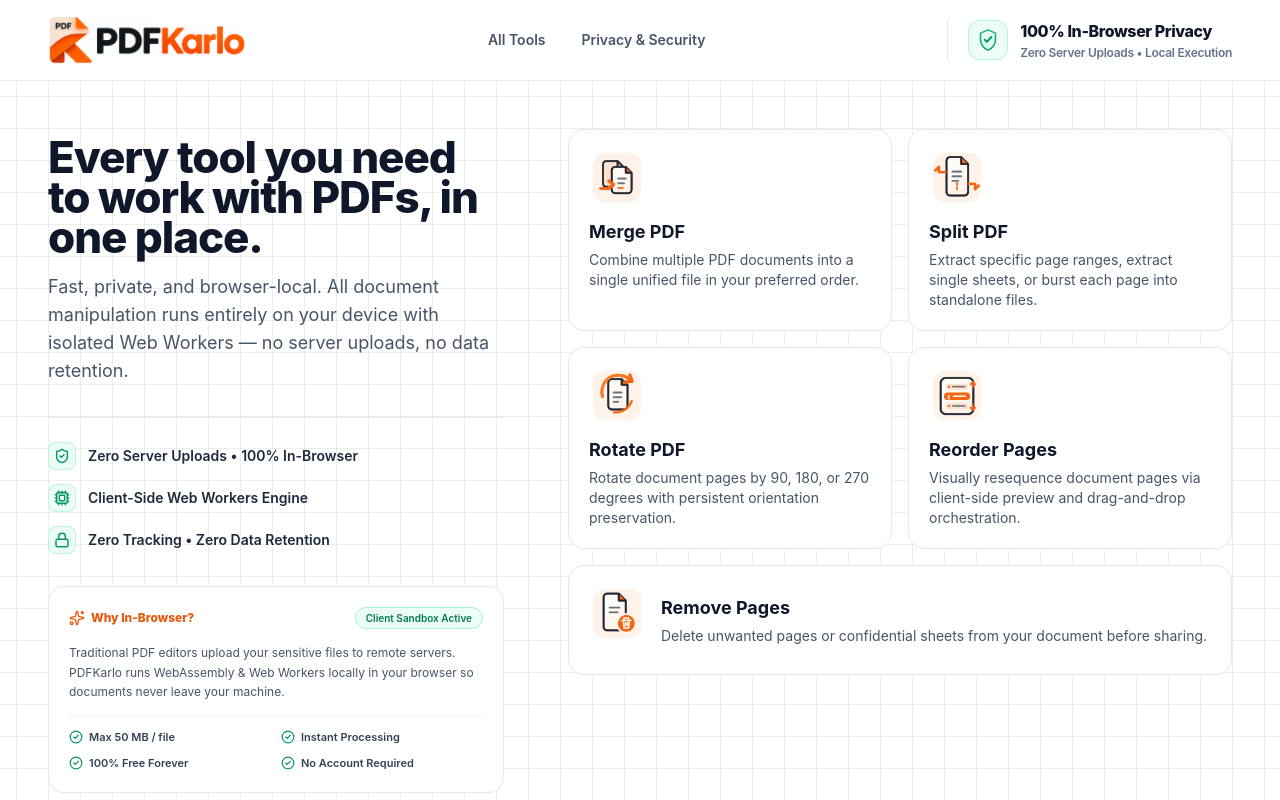
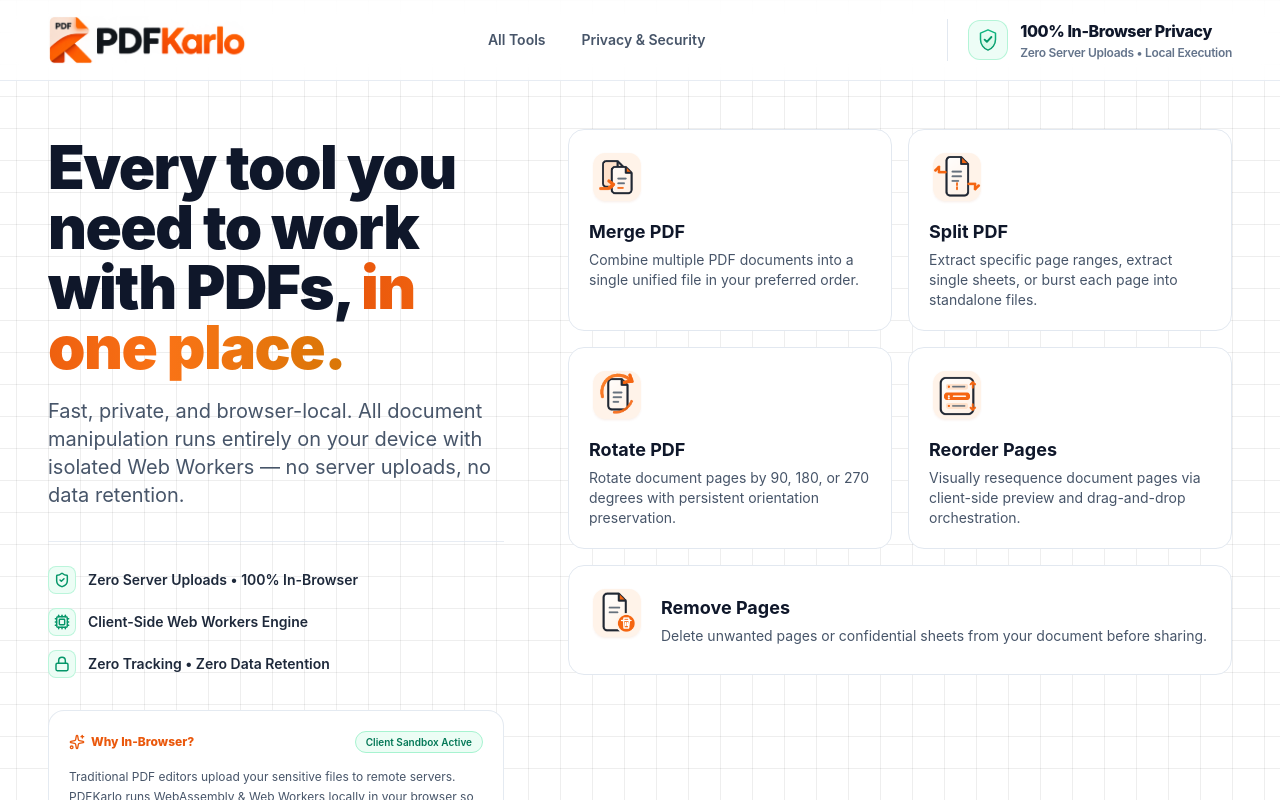
Before and after one commit to Satyamaxxing/pdfkarlo, a Next.js app in the folder apps/web/: page / in a window 1280 px wide. Shown: the top 800 px of the page. Built offline with nearby package versions, Linux system fonts and the light colour scheme.

Commit message:
Elevate hero headline size and apply brand orange gradient emphasis

```diff
--- a/apps/web/src/app/page.tsx
+++ b/apps/web/src/app/page.tsx
@@ -10,11 +10,14 @@ export default function HomePage() {
         <div className="grid grid-cols-1 lg:grid-cols-12 gap-8 lg:gap-12 xl:gap-16 items-start">
           {/* Left Column (Red Box): Heading, Intro & Trust Guarantees */}
           <div className="lg:col-span-5 flex flex-col justify-start lg:sticky lg:top-24 pt-1 sm:pt-2">
-            <h1 className="text-3xl sm:text-4xl lg:text-[2.75rem] font-extrabold tracking-tight text-slate-900 leading-[1.15]">
-              Every tool you need to work with PDFs, in one place.
+            <h1 className="text-4xl sm:text-5xl lg:text-[3.25rem] xl:text-[3.75rem] font-black tracking-tight text-slate-900 leading-[1.08]">
+              Every tool you need to work with PDFs,{" "}
+              <span className="bg-gradient-to-r from-orange-600 via-orange-500 to-amber-600 bg-clip-text text-transparent">
+                in one place.
+              </span>
             </h1>
 
-            <p className="mt-4 text-base sm:text-lg text-slate-600 leading-relaxed">
+            <p className="mt-5 text-base sm:text-lg lg:text-xl text-slate-600 leading-relaxed font-normal">
               Fast, private, and browser-local. All document manipulation runs entirely on your device with isolated Web Workers &mdash; no server uploads, no data retention.
             </p>
 
```
